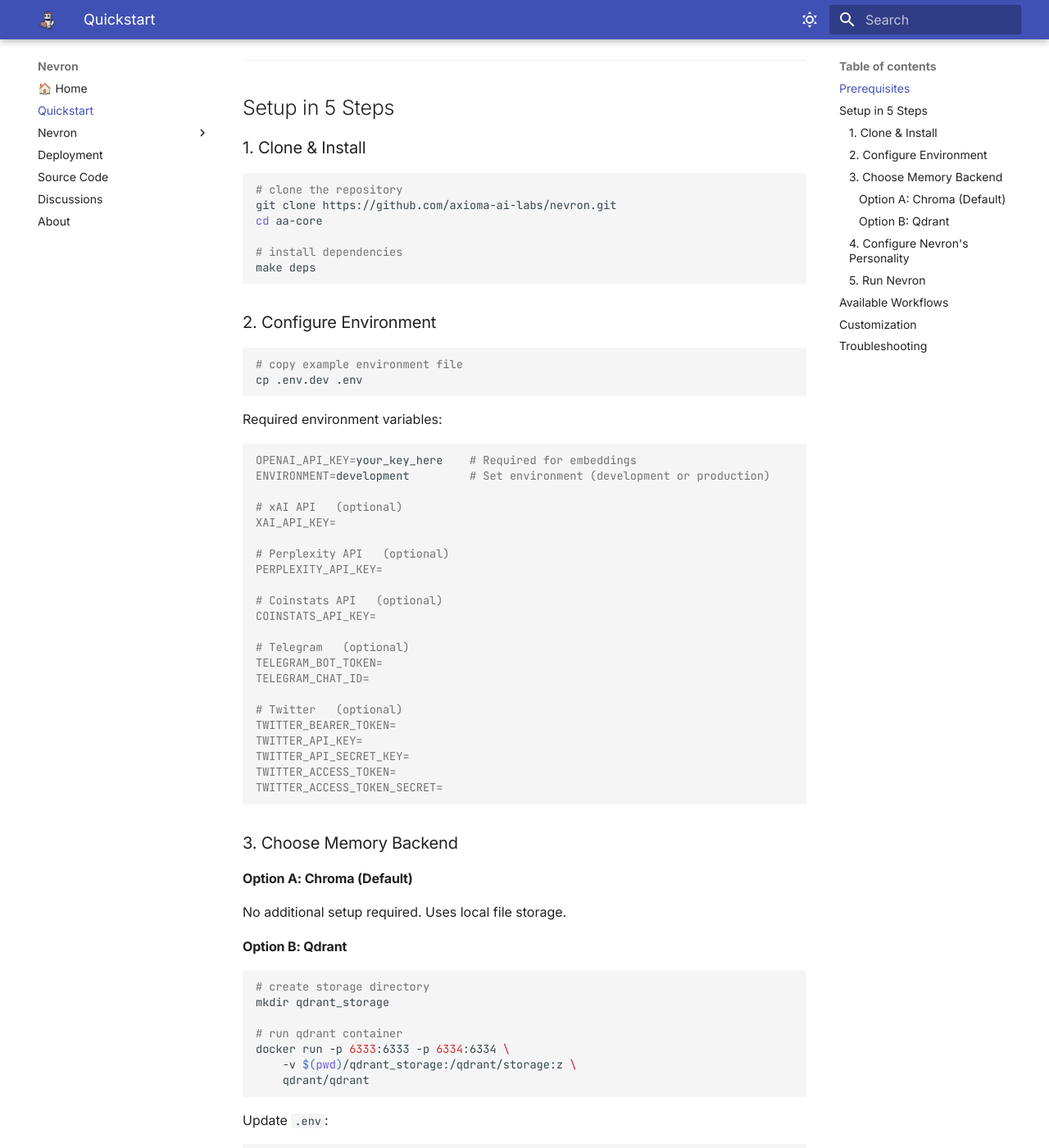
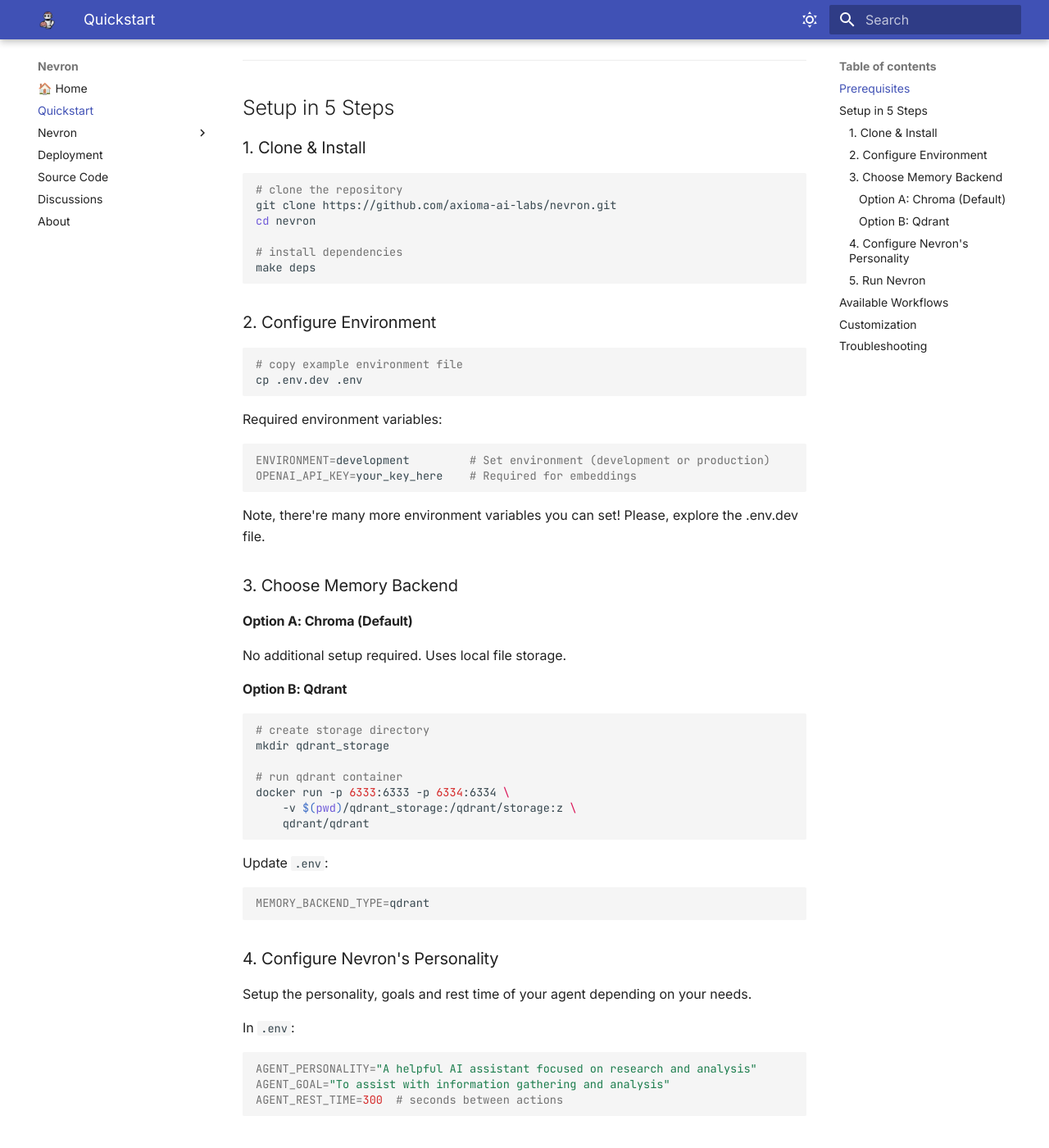
Before and after one commit to hiepyeuh/nevron, an MkDocs documentation site: the page built from docs/quickstart.md, in a window 1280 px wide and 1400 px high, scrolled down 416 px. Shown: the whole window at 82% size. Built offline with MkDocs 1.6.1 and Material for MkDocs 9.7.7, drawn with Linux system fonts in a browser that asks for light colours.

Commit message:
Quick fix of .env file in documentation

````diff
--- a/docs/quickstart.md
+++ b/docs/quickstart.md
@@ -21,7 +21,7 @@
 ```bash
 # clone the repository
 git clone https://github.com/axioma-ai-labs/nevron.git
-cd aa-core
+cd nevron
 
 # install dependencies
 make deps
@@ -36,29 +36,11 @@
 
 Required environment variables:
 ```bash
+ENVIRONMENT=development         # Set environment (development or production)
 OPENAI_API_KEY=your_key_here    # Required for embeddings
-ENVIRONMENT=development         # Set environment (development or production)
+```
 
-# xAI API   (optional)
-XAI_API_KEY=
-
-# Perplexity API   (optional)
-PERPLEXITY_API_KEY=
-
-# Coinstats API   (optional)
-COINSTATS_API_KEY=
-
-# Telegram   (optional)
-TELEGRAM_BOT_TOKEN=
-TELEGRAM_CHAT_ID=
-
-# Twitter   (optional)
-TWITTER_BEARER_TOKEN=
-TWITTER_API_KEY=
-TWITTER_API_SECRET_KEY=
-TWITTER_ACCESS_TOKEN=
-TWITTER_ACCESS_TOKEN_SECRET=
-```
+Note, there're many more environment variables you can set! Please, explore the .env.dev file.
 
 ### 3. Choose Memory Backend
 
````
